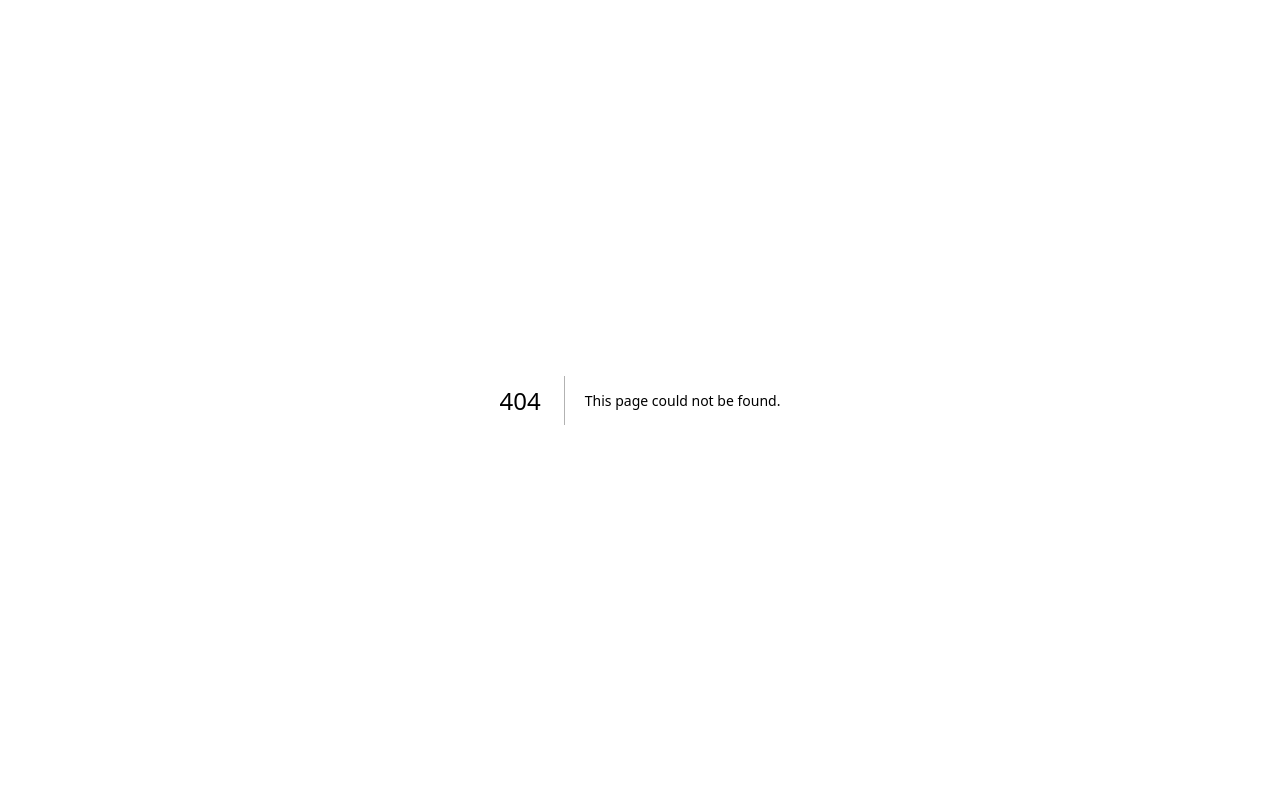
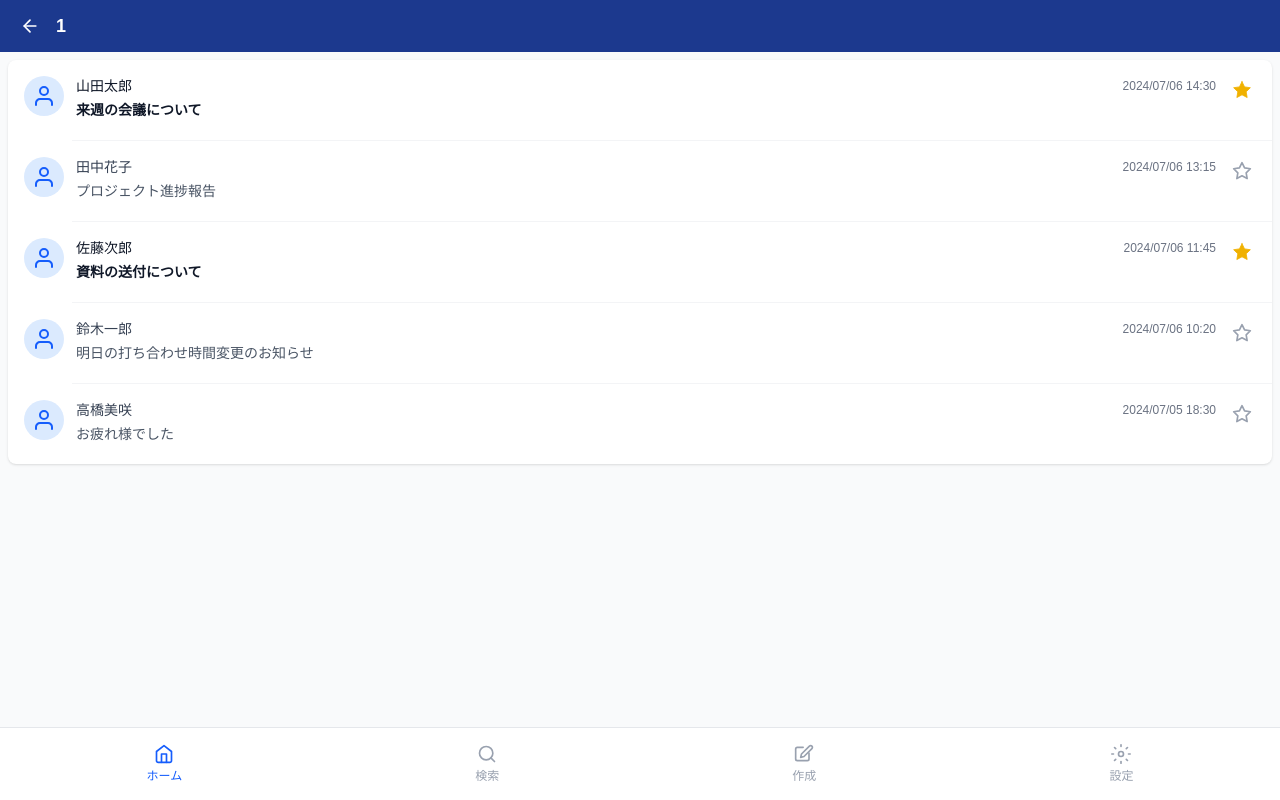
Before and after one commit to massa423/yagimail, a Next.js app in the folder frontend/: page /sp/folder/1 in a window 1280 px wide. Before the commit this address had no page. Built offline with nearby package versions, Linux system fonts and the light colour scheme.

Commit message:
add mail item page

```diff
--- /dev/null
+++ b/frontend/src/app/lib/data/emails.ts
@@ -0,0 +1,57 @@
+export type MailItem = {
+  id: string;
+  displayName: string;
+  subject: string;
+  receivedDate: string;
+  isStarred: boolean;
+  isRead: boolean;
+  senderIcon: string;
+};
+
+export const emails: MailItem[] = [
+  {
+    id: "1",
+    displayName: "山田太郎",
+    subject: "来週の会議について",
+    receivedDate: "2024/07/06 14:30",
+    isStarred: true,
+    isRead: false,
+    senderIcon: "user",
+  },
+  {
+    id: "2",
+    displayName: "田中花子",
+    subject: "プロジェクト進捗報告",
+    receivedDate: "2024/07/06 13:15",
+    isStarred: false,
+    isRead: true,
+    senderIcon: "user",
+  },
+  {
+    id: "3",
+    displayName: "佐藤次郎",
+    subject: "資料の送付について",
+    receivedDate: "2024/07/06 11:45",
+    isStarred: true,
+    isRead: false,
+    senderIcon: "user",
+  },
+  {
+    id: "4",
+    displayName: "鈴木一郎",
+    subject: "明日の打ち合わせ時間変更のお知らせ",
+    receivedDate: "2024/07/06 10:20",
+    isStarred: false,
+    isRead: true,
+    senderIcon: "user",
+  },
+  {
+    id: "5",
+    displayName: "高橋美咲",
+    subject: "お疲れ様でした",
+    receivedDate: "2024/07/05 18:30",
+    isStarred: false,
+    isRead: true,
+    senderIcon: "user",
+  },
+];
--- /dev/null
+++ b/frontend/src/app/sp/components/MailItem.tsx
@@ -0,0 +1,68 @@
+import { UserIcon, StarFilledIcon, StarOutlineIcon } from './icons/MailIcons';
+
+interface MailItemProps {
+  mail: {
+    id: string;
+    displayName: string;
+    subject: string;
+    receivedDate: string;
+    isStarred: boolean;
+    isRead: boolean;
+    senderIcon: string;
+  };
+  onClick?: () => void;
+  onStarClick?: () => void;
+  isLast?: boolean;
+}
+
+export default function MailItem({ mail, onClick, onStarClick, isLast }: MailItemProps) {
+  return (
+    <div>
+      <div
+        className="flex items-start p-4 hover:bg-gray-50 active:bg-gray-100 transition-colors cursor-pointer"
+        onClick={onClick}
+      >
+        <div className="flex-shrink-0 mr-3">
+          <div className="w-10 h-10 rounded-full bg-blue-100 flex items-center justify-center">
+            <UserIcon className="w-6 h-6 text-blue-600" />
+          </div>
+        </div>
+
+        <div className="flex-1 min-w-0">
+          <div className="flex items-start justify-between mb-1">
+            <div className="flex-1">
+              <div className="flex items-center justify-between">
+                <h3 className={`text-sm font-medium ${mail.isRead ? 'text-gray-700' : 'text-gray-900 font-bold'}`}>
+                  {mail.displayName}
+                </h3>
+                <span className="text-xs text-gray-500 ml-2 flex-shrink-0">
+                  {mail.receivedDate}
+                </span>
+              </div>
+              <p className={`text-sm mt-1 ${mail.isRead ? 'text-gray-600' : 'text-gray-900 font-semibold'}`}>
+                {mail.subject}
+              </p>
+            </div>
+          </div>
+        </div>
+
+        <div className="flex-shrink-0 ml-3">
+          <button
+            onClick={(e) => {
+              e.stopPropagation();
+              onStarClick?.();
+            }}
+            className="p-1 rounded-full hover:bg-gray-100 transition-colors"
+          >
+            {mail.isStarred ? (
+              <StarFilledIcon className="w-5 h-5 text-yellow-500" />
+            ) : (
+              <StarOutlineIcon className="w-5 h-5 text-gray-400" />
+            )}
+          </button>
+        </div>
+      </div>
+      {!isLast && <div className="border-b border-gray-100 ml-16" />}
+    </div>
+  );
+}
--- /dev/null
+++ b/frontend/src/app/sp/components/MailList.tsx
@@ -0,0 +1,41 @@
+import MailItem from './MailItem';
+
+interface MailListProps {
+  emails: {
+    id: string;
+    displayName: string;
+    subject: string;
+    receivedDate: string;
+    isStarred: boolean;
+    isRead: boolean;
+    senderIcon: string;
+  }[];
+  onMailClick?: (emailId: string) => void;
+  onStarClick?: (emailId: string) => void;
+}
+
+export default function MailList({ emails, onMailClick, onStarClick }: MailListProps) {
+  if (emails.length === 0) {
+    return (
+      <div className="flex items-center justify-center h-64">
+        <p className="text-gray-500">メールがありません</p>
+      </div>
+    );
+  }
+
+  return (
+    <div className="p-2">
+      <div className="bg-white rounded-lg shadow-sm overflow-hidden">
+        {emails.map((email, index) => (
+          <MailItem
+            key={email.id}
+            mail={email}
+            onClick={() => onMailClick?.(email.id)}
+            onStarClick={() => onStarClick?.(email.id)}
+            isLast={index === emails.length - 1}
+          />
+        ))}
+      </div>
+    </div>
+  );
+}
--- /dev/null
+++ b/frontend/src/app/sp/components/icons/MailIcons.tsx
@@ -0,0 +1,30 @@
+interface IconProps {
+  className?: string;
+  size?: number;
+}
+
+export const UserIcon = ({ className = "w-8 h-8", size }: IconProps) => (
+  <svg className={className} width={size} height={size} viewBox="0 0 24 24" fill="none" xmlns="http://www.w3.org/2000/svg">
+    <path d="M20 21V19C20 17.9391 19.5786 16.9217 18.8284 16.1716C18.0783 15.4214 17.0609 15 16 15H8C6.93913 15 5.92172 15.4214 5.17157 16.1716C4.42143 16.9217 4 17.9391 4 19V21" stroke="currentColor" strokeWidth="2" strokeLinecap="round" strokeLinejoin="round"/>
+    <circle cx="12" cy="7" r="4" stroke="currentColor" strokeWidth="2" strokeLinecap="round" strokeLinejoin="round"/>
+  </svg>
+);
+
+export const StarFilledIcon = ({ className = "w-5 h-5", size }: IconProps) => (
+  <svg className={className} width={size} height={size} viewBox="0 0 24 24" fill="currentColor" xmlns="http://www.w3.org/2000/svg">
+    <path d="M12 2L15.09 8.26L22 9.27L17 14.14L18.18 21.02L12 17.77L5.82 21.02L7 14.14L2 9.27L8.91 8.26L12 2Z" stroke="currentColor" strokeWidth="1" strokeLinecap="round" strokeLinejoin="round"/>
+  </svg>
+);
+
+export const StarOutlineIcon = ({ className = "w-5 h-5", size }: IconProps) => (
+  <svg className={className} width={size} height={size} viewBox="0 0 24 24" fill="none" xmlns="http://www.w3.org/2000/svg">
+    <path d="M12 2L15.09 8.26L22 9.27L17 14.14L18.18 21.02L12 17.77L5.82 21.02L7 14.14L2 9.27L8.91 8.26L12 2Z" stroke="currentColor" strokeWidth="2" strokeLinecap="round" strokeLinejoin="round"/>
+  </svg>
+);
+
+export const MailIcon = ({ className = "w-8 h-8", size }: IconProps) => (
+  <svg className={className} width={size} height={size} viewBox="0 0 24 24" fill="none" xmlns="http://www.w3.org/2000/svg">
+    <path d="M4 4H20C21.1 4 22 4.9 22 6V18C22 19.1 21.1 20 20 20H4C2.9 20 2 19.1 2 18V6C2 4.9 2.9 4 4 4Z" stroke="currentColor" strokeWidth="2" strokeLinecap="round" strokeLinejoin="round"/>
+    <path d="M22 6L12 13L2 6" stroke="currentColor" strokeWidth="2" strokeLinecap="round" strokeLinejoin="round"/>
+  </svg>
+);
--- /dev/null
+++ b/frontend/src/app/sp/folder/[folderName]/page.tsx
@@ -0,0 +1,64 @@
+"use client";
+
+import { useState } from "react";
+import { useRouter } from "next/navigation";
+import Header from "../../components/Header";
+import BottomNavigation from "../../components/BottomNavigation";
+import MailList from "../../components/MailList";
+import { emails as email_data, type MailItem } from "../../../lib/data/emails";
+
+interface FolderPageProps {
+  params: {
+    folderName: string;
+  };
+}
+
+export default function FolderPage({ params }: FolderPageProps) {
+  const router = useRouter();
+  const folderName = decodeURIComponent(params.folderName);
+  const [activeNavItem, setActiveNavItem] = useState("home");
+
+  const [emails] = useState<MailItem[]>(email_data);
+
+  const handleBackClick = () => {
+    router.push("/sp");
+  };
+
+  const handleNavClick = (itemId: string) => {
+    setActiveNavItem(itemId);
+    if (itemId === "home") {
+      router.push("/sp");
+    }
+  };
+
+  const handleMailClick = (emailId: string) => {
+    console.log("Mail clicked:", emailId);
+  };
+
+  const handleStarClick = (emailId: string) => {
+    console.log("Star clicked:", emailId);
+  };
+
+  return (
+    <div className="min-h-screen bg-gray-50">
+      <Header
+        title={folderName}
+        showBackButton={true}
+        onBackClick={handleBackClick}
+      />
+
+      <MailList
+        emails={emails}
+        onMailClick={handleMailClick}
+        onStarClick={handleStarClick}
+      />
+
+      <BottomNavigation
+        activeItem={activeNavItem}
+        onItemClick={handleNavClick}
+      />
+
+      <div className="h-16"></div>
+    </div>
+  );
+}
--- a/frontend/src/app/sp/page.tsx
+++ b/frontend/src/app/sp/page.tsx
@@ -1,6 +1,7 @@
 'use client';
 
 import { useState } from 'react';
+import { useRouter } from 'next/navigation';
 import Header from './components/Header';
 import FolderItem from './components/FolderItem';
 import BottomNavigation from './components/BottomNavigation';
@@ -13,6 +14,7 @@ interface MailFolder {
 }
 
 export default function SpMailPage() {
+  const router = useRouter();
   const [folders] = useState<MailFolder[]>([
     { id: '1', name: '受信トレイ', unreadCount: 15, icon: '📥' },
     { id: '2', name: '送信済み', unreadCount: 0, icon: '📤' },
@@ -26,7 +28,10 @@ export default function SpMailPage() {
   const [activeNavItem, setActiveNavItem] = useState('home');
 
   const handleFolderClick = (folderId: string) => {
-    console.log('Folder clicked:', folderId);
+    const folder = folders.find(f => f.id === folderId);
+    if (folder) {
+      router.push(`/sp/folder/${encodeURIComponent(folder.name)}`);
+    }
   };
 
   const handleNavClick = (itemId: string) => {
```
